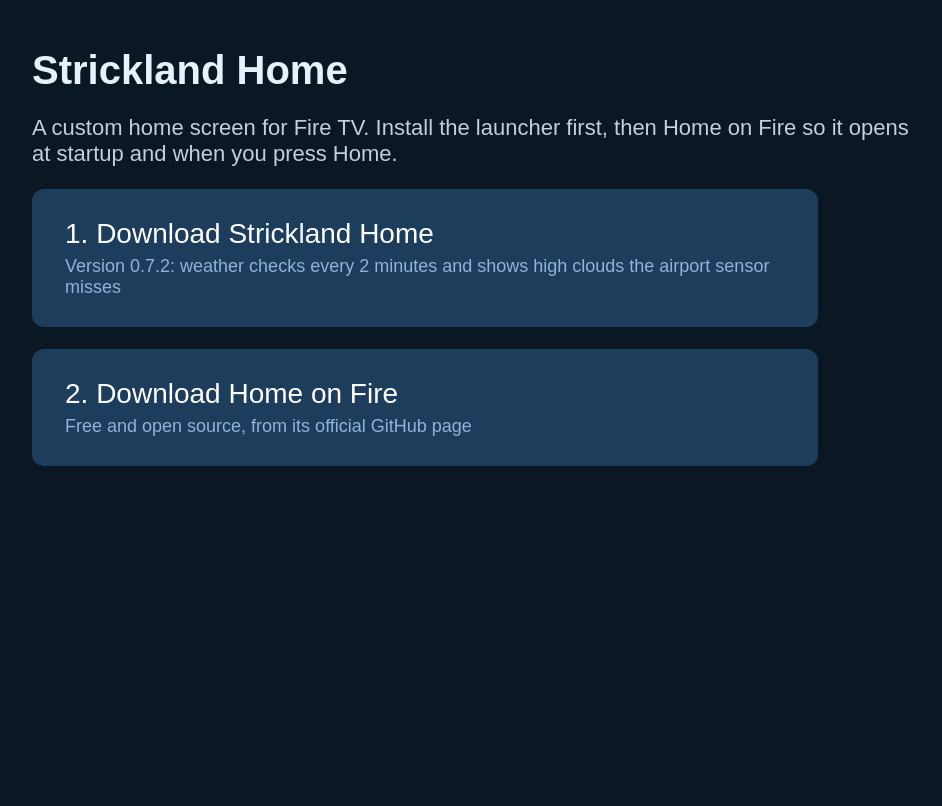
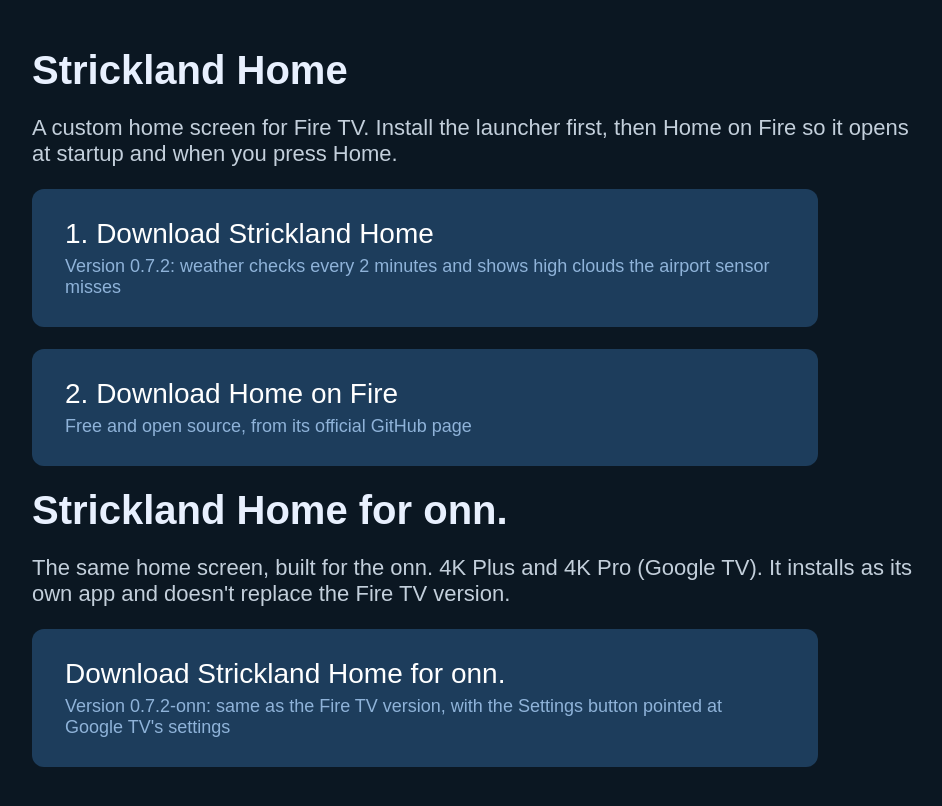
Before and after one commit to DigitalDeth/tv, a plain HTML site: page index.html in a window 1280 px wide. Shown: the whole page, without its empty margins (32-974 px from the left). Drawn offline with Linux system fonts and the light colour scheme.

Commit message:
Add Strickland Home for onn. (Google TV) 0.7.2-onn

```diff
--- a/index.html
+++ b/index.html
@@ -19,5 +19,9 @@
   <p>A custom home screen for Fire TV. Install the launcher first, then Home on Fire so it opens at startup and when you press Home.</p>
   <a class="btn" href="home.apk">1. Download Strickland Home<small>Version 0.7.2: weather checks every 2 minutes and shows high clouds the airport sensor misses</small></a>
   <a class="btn" href="https://github.com/toolicious/home-on-fire/releases/latest/download/home-on-fire.apk">2. Download Home on Fire<small>Free and open source, from its official GitHub page</small></a>
+
+  <h1>Strickland Home for onn.</h1>
+  <p>The same home screen, built for the onn. 4K Plus and 4K Pro (Google TV). It installs as its own app and doesn't replace the Fire TV version.</p>
+  <a class="btn" href="onn.apk">Download Strickland Home for onn.<small>Version 0.7.2-onn: same as the Fire TV version, with the Settings button pointed at Google TV's settings</small></a>
 </body>
 </html>
```
Also changed, not shown: 2 other files.
